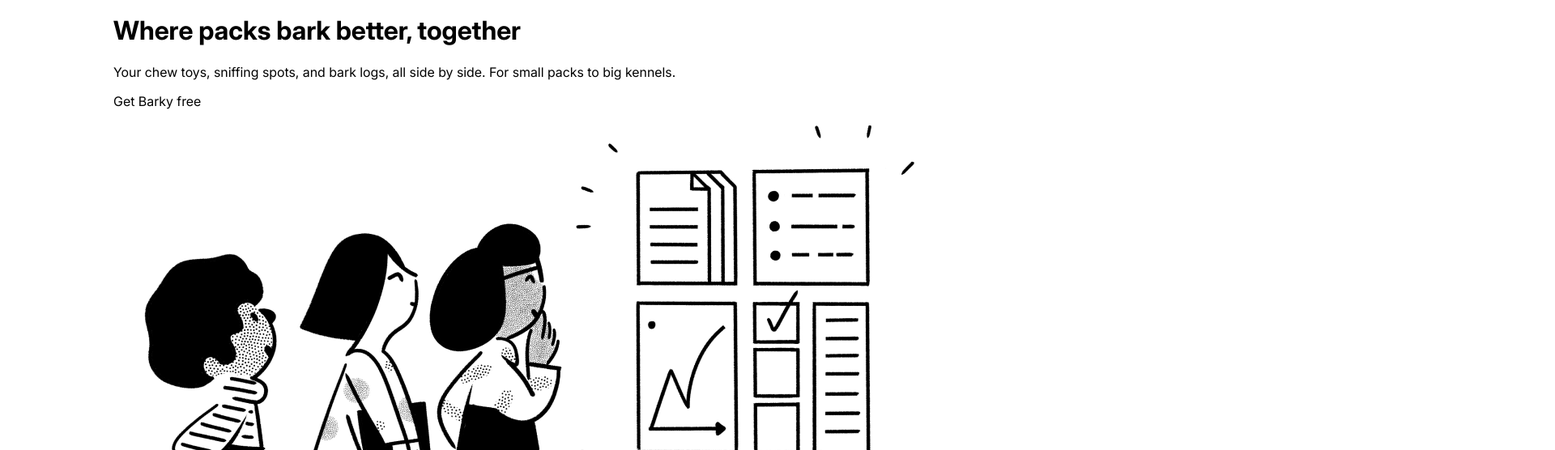
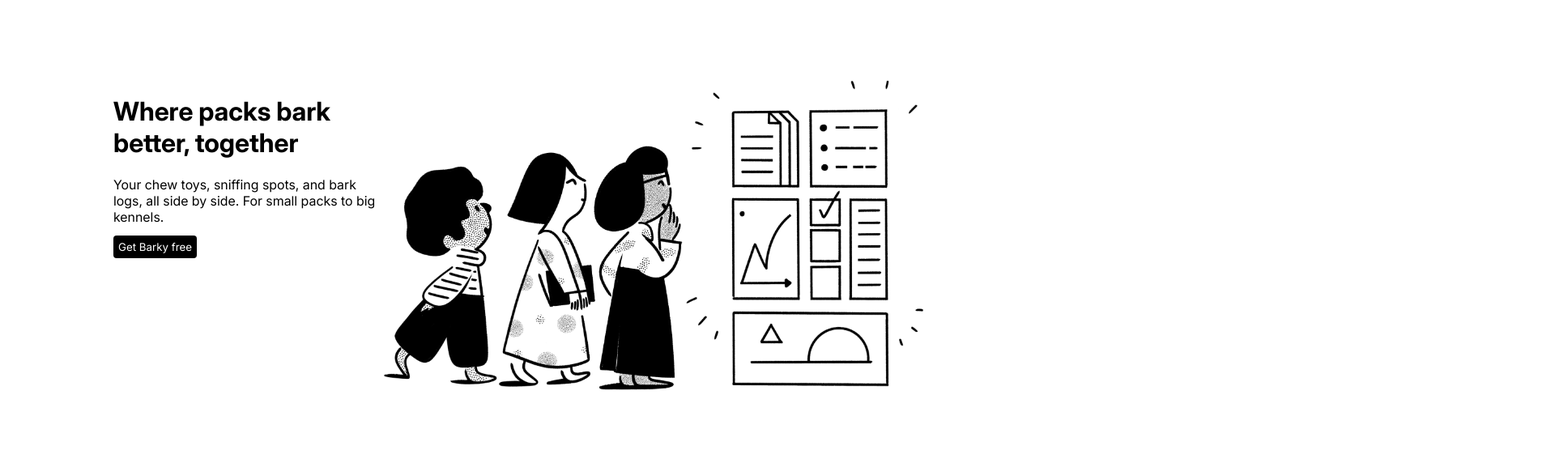
Before and after one commit to Jud02/Projekt-DDU-Judy.N.Hameed, a plain HTML site: page index.html in a window 1280 px wide. Shown: the part 60-616 px from the top of the page at 81% size, 1920 px wide, since content can reach past the window. Drawn offline with Linux system fonts and the light colour scheme.

Commit message:
Sek1 done
Fixat layouten på första sektionen.

```diff
--- a/index.html
+++ b/index.html
@@ -22,22 +22,26 @@
     <nav class="right">
         <a href="index.html" id="line">Request a demo</a>
         <a href="index.html" >Log in</a>
-        <a href="index.html" id="Get-Barky">Get Barky free</a>
+        <a href="index.html" class="Get-Barky">Get Barky free</a>
     </nav>
 
     </header>
-<a href=""></a>
+
     <main>
-        <div class="1">
+        <div class="sek1">
 
-            <div id="1left">
+            <div id="sek1left">
                 <h1>Where packs bark better, together</h1>
                 <p>Your chew toys, sniffing spots, and bark logs, all side by side. For small packs to big kennels.</p>
-                <p>Get Barky free</p>
+                <a class="Get-Barky"> Get Barky free</a>
             </div>
 
-            <div> <img src="material/teams-hero.png"></div>
-            <hr>
+            <div id="imagesek1">
+                <img id="image1" src="material/teams-hero.png">
+            </div>
+
+        </div>
+
         <div class="logor">
             <img src="material/company-logo-01.png">
             <img src="material/company-logo-02.png">
@@ -52,8 +56,6 @@
             <img src="material/company-logo-11.png">
             <img src="material/company-logo-12.png">
             <img src="material/company-logo-13.png">
-            </div>
-            <hr>
         </div>
 
 
@@ -99,7 +101,7 @@
             <h2>Start with the Free Plan</h2>
             <p>Round up your pack and start sniffing out some organization. No need to worry about time limits
                 or pawing over credit cards—just wag your tail and give it a try before you commit</p>
-            <p>Get Barky free</p>
+            <a class="Get-Barky"> Get Barky free</a>
 
             <div class="lista5">
                 <div id="rad1">
@@ -193,7 +195,7 @@
 
             <h2>Try Barky today</h2>
             <p>Get started for free, then add any dog you want.</p>
-            <p>Get Barky free</p>
+            <a class="Get-Barky"> Get Barky free</a>
         </div>
         <hr>
     </main>
--- a/style.css
+++ b/style.css
@@ -12,9 +12,7 @@
     padding-right:20px ;
 }
 
-img {
-    max-width: 100%;
-}
+
 
 main {
     max-width: 1000px;
@@ -50,9 +48,29 @@
     color: black;
 }
 
-#Get-Barky {
+.Get-Barky {
     background-color: black;
     color: white;
     padding: 6px;
     border-radius: 4px;
 }
+
+
+.sek1 {
+    display: flex;
+    margin: 100px auto;
+}
+
+#sek1left{
+    flex-basis: 50%;
+}
+
+#imagessek1 {
+}
+
+#image1 {
+    width: 100%;
+    height: auto;
+    flex-basis: 50%;
+
+}
```
Lines whose indentation alone changed are shown as unchanged.
